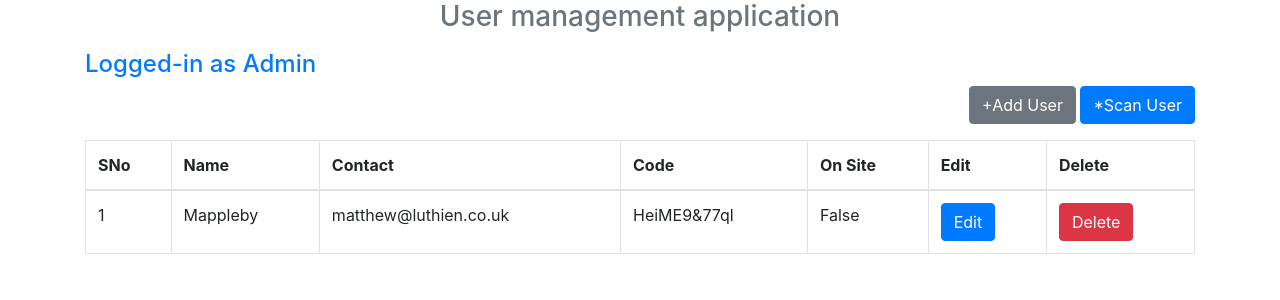
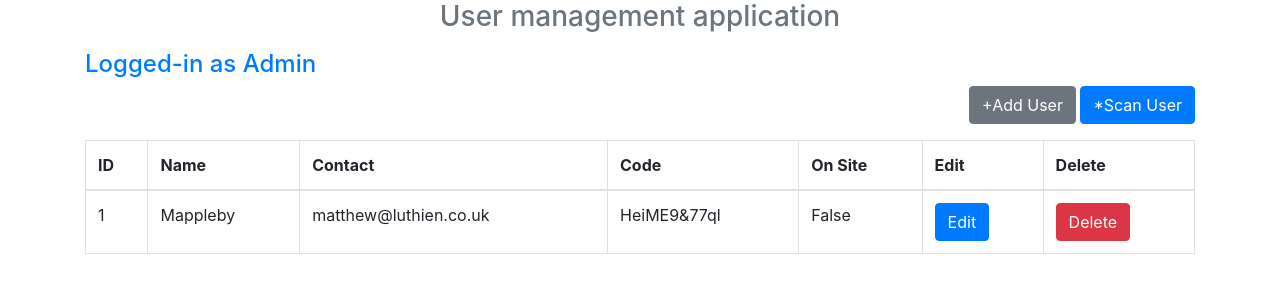
Before and after one commit to Mappleby42/scan-me-out, a Flask app: page / in a window 1280 px wide. Shown: the part 56-356 px from the top of the page. Run offline with Flask 2, Linux system fonts and the light colour scheme; a user stored in the database is signed in; data comes from the database, SQL or seed files in the repository; some libraries are stand-ins or nearby versions.

Commit message:
update styling

```diff
--- a/app/auth/templates/homepage.html
+++ b/app/auth/templates/homepage.html
@@ -10,7 +10,7 @@
     </p>
     <table class='table table-bordered'>
         <thead>
-            <th>SNo</th>
+            <th>ID</th>
             <th>Name</th>
             <th>Contact</th>
             <th>Code</th>
--- a/app/auth/templates/index.html
+++ b/app/auth/templates/index.html
@@ -1,5 +1,5 @@
 {% extends 'layout.html' %}
 
 {% block content%}
-
+    <a href='{{url_for("authentication.homepage")}}' class=''>Homepage</a>
 {% endblock content%}
```
